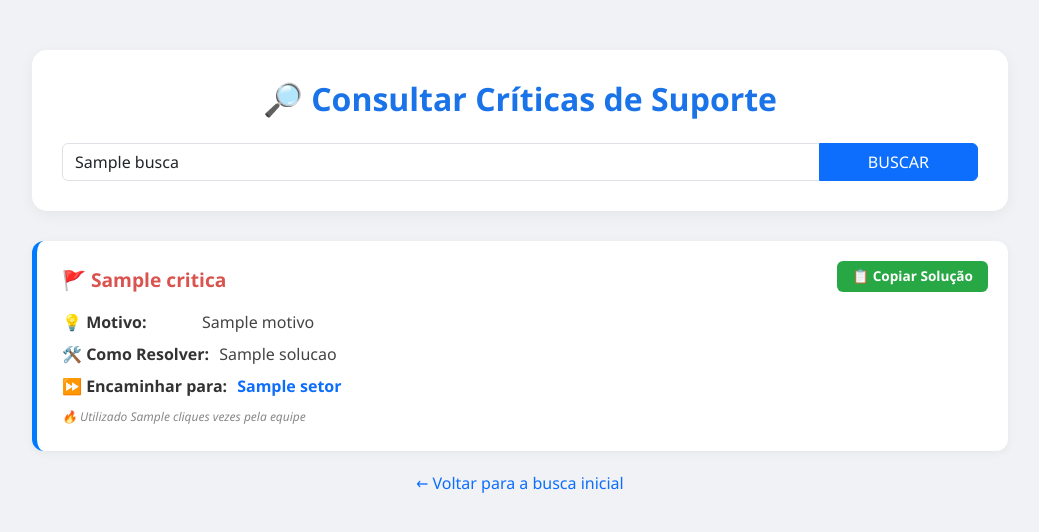
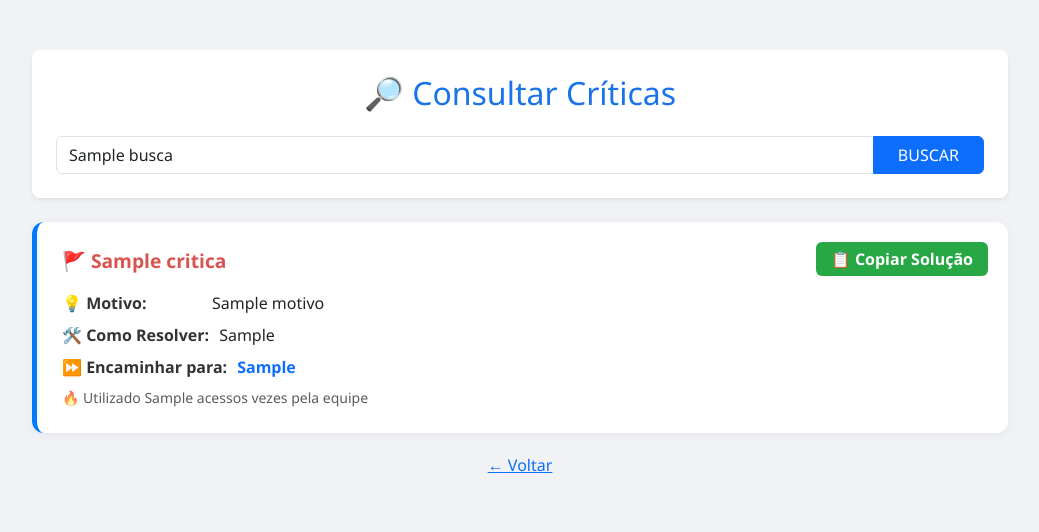
Before and after one commit to JoaoMalkiewiez/Validador-WEB, a Flask app: template templates/criticas.html in a window 1280 px wide. Shown: the top 532 px of the page, without its empty margins (120-1159 px from the left). Run offline with Flask 3, Linux system fonts and the light colour scheme; the template is opened without the code that fills it: most values are stand-ins (such as "Sample title", 1, 10 or a date in 2020).

Commit message:
ajuste se der erro lasco

```diff
--- a/app.py
+++ b/app.py
@@ -2,7 +2,6 @@ from flask import Flask, render_template, request
 import os
 from supabase import create_client
 
-# Configuração para encontrar a pasta templates
 app = Flask(__name__, template_folder='templates')
 
 # Credenciais do Supabase
@@ -19,12 +18,15 @@ def listar_criticas():
     termo = request.args.get('busca', '')
     try:
         if termo:
-            query = supabase.table("criticas").select("*").ilike("critica", f"%{termo}%").execute()
+            # Busca ampliada para todas as colunas conforme imagem
+            filtro = f"critica.ilike.%{termo}%,motivo.ilike.%{termo}%,como_resolver.ilike.%{termo}%,encaminhar_para.ilike.%{termo}%"
+            query = supabase.table("criticas").select("*").or_(filtro).execute()
         else:
             query = supabase.table("criticas").select("*").execute()
+
         return render_template('criticas.html', dados=query.data, busca=termo)
     except Exception as e:
-        return f"Erro na conexão com o banco de dados: {e}"
+        return f"Erro na consulta ao banco: {e}"
 
 if __name__ == '__main__':
     port = int(os.environ.get('PORT', 5000))
--- a/templates/criticas.html
+++ b/templates/criticas.html
@@ -6,58 +6,34 @@
     <title>Resultados - Fluxo Milionário</title>
     <link href="https://cdn.jsdelivr.net/npm/bootstrap@5.3.0/dist/css/bootstrap.min.css" rel="stylesheet">
     <style>
-        body { background-color: #f0f2f5; font-family: 'Segoe UI', Tahoma, Geneva, Verdana, sans-serif; }
+        body { background-color: #f0f2f5; font-family: 'Segoe UI', sans-serif; }
         .container { max-width: 1000px; margin-top: 50px; }
-        .search-header { background: white; padding: 30px; border-radius: 15px; box-shadow: 0 4px 15px rgba(0,0,0,0.05); margin-bottom: 30px; }
-
-        /* Estilo dos Cards igual à imagem */
         .critica-card {
-            background: white;
-            border-radius: 12px;
-            border-left: 5px solid #007bff;
-            padding: 25px;
-            margin-bottom: 20px;
-            box-shadow: 0 2px 10px rgba(0,0,0,0.05);
-            position: relative;
+            background: white; border-radius: 12px; border-left: 5px solid #007bff;
+            padding: 25px; margin-bottom: 20px; box-shadow: 0 2px 10px rgba(0,0,0,0.05); position: relative;
         }
         .critica-title { color: #d9534f; font-weight: 700; font-size: 1.2rem; margin-bottom: 15px; display: flex; align-items: center; gap: 10px; }
-        .info-item { margin-bottom: 8px; display: flex; align-items: flex-start; gap: 10px; color: #444; }
-        .info-label { font-weight: 700; color: #333; min-width: 130px; }
-
-        .btn-copiar {
-            position: absolute;
-            top: 20px;
-            right: 20px;
-            background-color: #28a745;
-            color: white;
-            border: none;
-            padding: 5px 15px;
-            border-radius: 6px;
-            font-size: 0.85rem;
-            font-weight: bold;
-        }
-        .btn-copiar:hover { background-color: #218838; }
-        .badge-utilizado { font-size: 0.75rem; color: #888; font-style: italic; margin-top: 10px; display: block; }
+        .info-item { margin-bottom: 8px; display: flex; align-items: flex-start; gap: 10px; }
+        .info-label { font-weight: 700; color: #333; min-width: 140px; }
+        .btn-copiar { position: absolute; top: 20px; right: 20px; background-color: #28a745; color: white; border: none; padding: 5px 15px; border-radius: 6px; font-weight: bold; }
     </style>
 </head>
 <body>
     <div class="container">
-        <div class="search-header text-center">
-            <h2 style="color: #1a73e8; font-weight: 700; margin-bottom: 25px;">🔎 Consultar Críticas de Suporte</h2>
+        <div class="bg-white p-4 rounded-3 shadow-sm mb-4 text-center">
+            <h2 class="mb-4" style="color: #1a73e8;">🔎 Consultar Críticas</h2>
             <form action="/criticas" method="GET" class="input-group">
-                <input type="text" name="busca" class="form-control" value="{{ busca }}" placeholder="Digite o erro...">
-                <button type="submit" class="btn btn-primary px-5">BUSCAR</button>
+                <input type="text" name="busca" class="form-control" value="{{ busca }}" placeholder="Pesquisar...">
+                <button type="submit" class="btn btn-primary px-4">BUSCAR</button>
             </form>
         </div>
 
         {% if dados %}
             {% for item in dados %}
             <div class="critica-card">
-                <button class="btn-copiar" onclick="copiarTexto('{{ item.solucao | replace('\n', ' ') }}')">📋 Copiar Solução</button>
+                <button class="btn-copiar" onclick="copiarTexto('{{ item.como_resolver | replace('\n', ' ') }}')">📋 Copiar Solução</button>
 
-                <div class="critica-title">
-                    🚩 {{ item.critica }}
-                </div>
+                <div class="critica-title">🚩 {{ item.critica }}</div>
 
                 <div class="info-item">
                     <span class="info-label">💡 Motivo:</span>
@@ -66,31 +42,24 @@
 
                 <div class="info-item">
                     <span class="info-label">🛠️ Como Resolver:</span>
-                    <span>{{ item.solucao }}</span>
-                </div>
+                    <span>{{ item.como_resolver }}</span> </div>
 
                 <div class="info-item">
                     <span class="info-label">⏩ Encaminhar para:</span>
-                    <span class="text-primary fw-bold">{{ item.setor }}</span>
-                </div>
+                    <span class="text-primary fw-bold">{{ item.encaminhar_para }}</span> </div>
 
-                <span class="badge-utilizado">🔥 Utilizado {{ item.cliques or 0 }} vezes pela equipe</span>
-            </div>
+                <small class="text-muted mt-2 d-block">🔥 Utilizado {{ item.acessos or 0 }} vezes pela equipe</small> </div>
             {% endfor %}
         {% else %}
-            <div class="alert alert-warning text-center">Nenhuma crítica encontrada para "{{ busca }}".</div>
+            <div class="alert alert-warning text-center">Nenhum resultado para "{{ busca }}".</div>
         {% endif %}
 
-        <div class="text-center mb-5">
-            <a href="/" class="text-decoration-none">← Voltar para a busca inicial</a>
-        </div>
+        <div class="text-center mb-5"><a href="/">← Voltar</a></div>
     </div>
 
     <script>
         function copiarTexto(texto) {
-            navigator.clipboard.writeText(texto).then(() => {
-                alert("Solução copiada para a área de transferência!");
-            });
+            navigator.clipboard.writeText(texto).then(() => { alert("Solução copiada!"); });
         }
     </script>
 </body>
```
